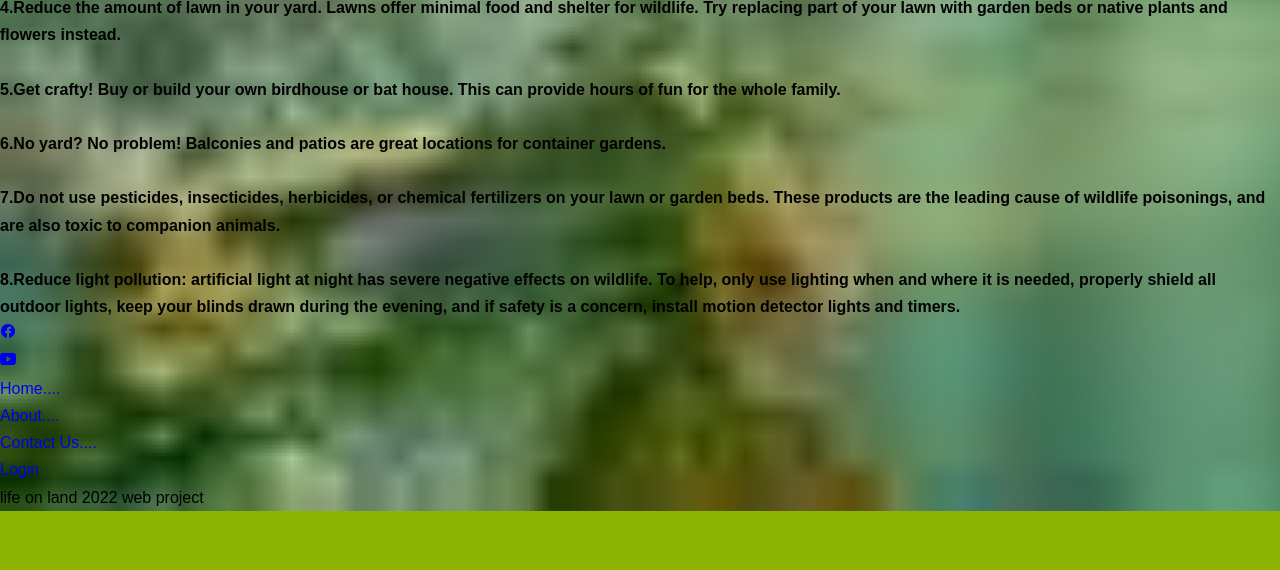
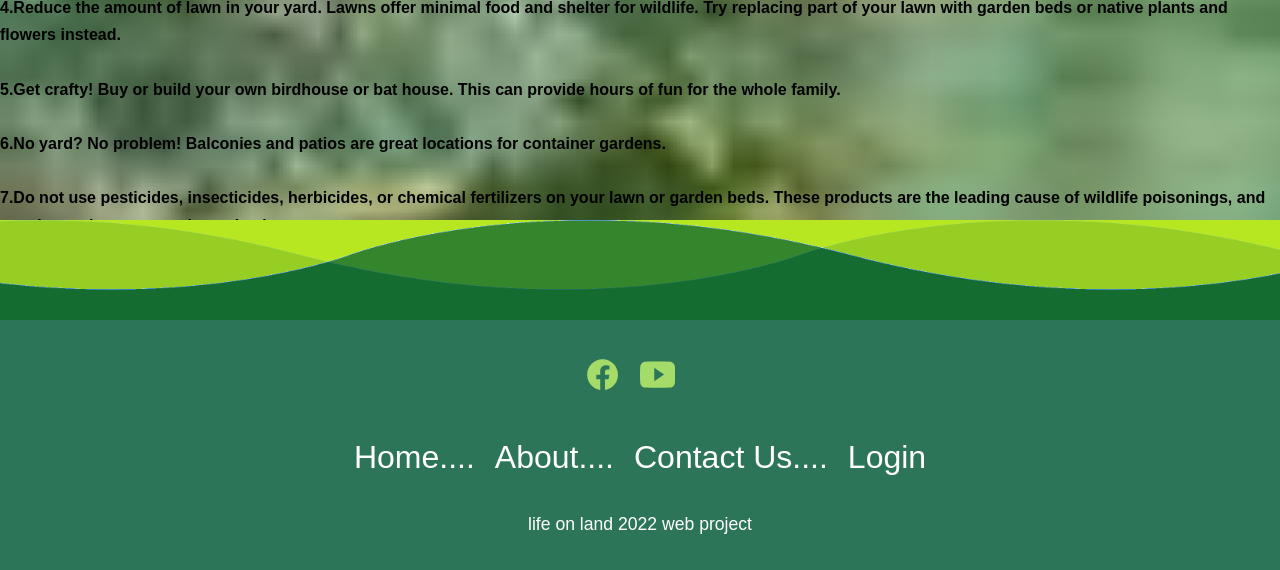
Before and after one commit to sathsaranigithub/new_project, a PHP site: page /pt.html in a window 1280 px wide. Shown: the part 3675-4245 px from the top of the page. Before the commit the page ends 4186 px from the top, so only its background shows below. Run offline with PHP 8.4, Linux system fonts and the light colour scheme.

Commit message:
Update pt.css

```diff
--- a/pt.css
+++ b/pt.css
@@ -116,3 +116,140 @@ p::first-letter {
 .detail{
     color: rgb(163, 154, 154);
 }
+/* FOOTER CSS CODE START HERE  */
+@import url('https://fonts.googleapis.com/css?family=Poppins:200,300,400,500,600,700,800,900&display=swap');
+footer{
+  position: relative;
+  width: 100%;
+  background: #2d7559;
+  min-height: 100px;
+  padding: 20px 50px;
+  display: flex;
+  justify-content: center;
+  align-items: center;
+  flex-direction: column;
+}
+
+footer .social_icon,
+footer .menu
+{
+  position: relative;
+  display: flex;
+  justify-content: center;
+  align-items: center;
+  margin: 10px 0;
+  flex-wrap: wrap;
+}
+
+footer .social_icon li,
+footer .menu li
+{
+  list-style: none;
+}
+
+footer .social_icon li a,
+footer .menu li a
+{
+  font-size: 2em;
+  color: #fff;
+  margin: 0 10px;
+  display: inline-block;
+  transition: 0.5s;
+}
+footer .social_icon li a:hover
+{
+transform: translateY(-10px);
+}
+footer .social_icon li a
+
+{
+  font-size: 2.2em;
+  color: rgb(205, 255, 111);
+  margin: 0 10px;
+  display: inline-block;
+  text-decoration: none;
+  opacity: 0.75;
+
+}
+footer .menu li a:hover
+{
+  opacity: 1;
+}
+
+footer p{
+
+  color: #fff;
+  text-align: center;
+  margin-top: 15px;
+  margin-bottom: 10px;
+  font-size: 1.1em;
+}
+
+footer .wave
+{
+  position: absolute;
+  top:  -100px;
+  left: 0;
+  width: 100%;
+  height: 100px;
+  background: url(wave.png);
+  background-size: 1000px 100px;
+}
+footer .wave#wave1
+{
+  z-index: 1000;
+  opacity: 1;
+  bottom: 0;
+  animation: animatewave 4s linear infinite;
+}
+footer .wave#wave2
+{
+  z-index: 999;
+  opacity: 0.5;
+  bottom: 10px;
+  animation: animatewave_02 4s linear infinite;
+}
+footer .wave#wave3
+{
+  z-index: 1000;
+  opacity: 0.2;
+  bottom: 15px;
+  animation: animatewave 3s linear infinite;
+}
+footer .wave#wave4
+{
+  z-index: 999;
+  opacity: 0.7;
+  bottom: 20px;
+  animation: animatewave_02 3s linear infinite;
+}
+
+@keyframes animatewave
+{
+    0%
+    {
+        background-position-x: 1000px;
+    }
+    100%
+    {
+
+        background-position-x: 0px;
+
+    }
+  }
+
+  @keyframes animatewave_02
+{
+    0%
+    {
+        background-position-x: 1000px;
+    }
+    100%
+    {
+
+        background-position-x: 0px;
+
+    }
+
+}
+/* FOOTER CSS CODE END HERE */
```
